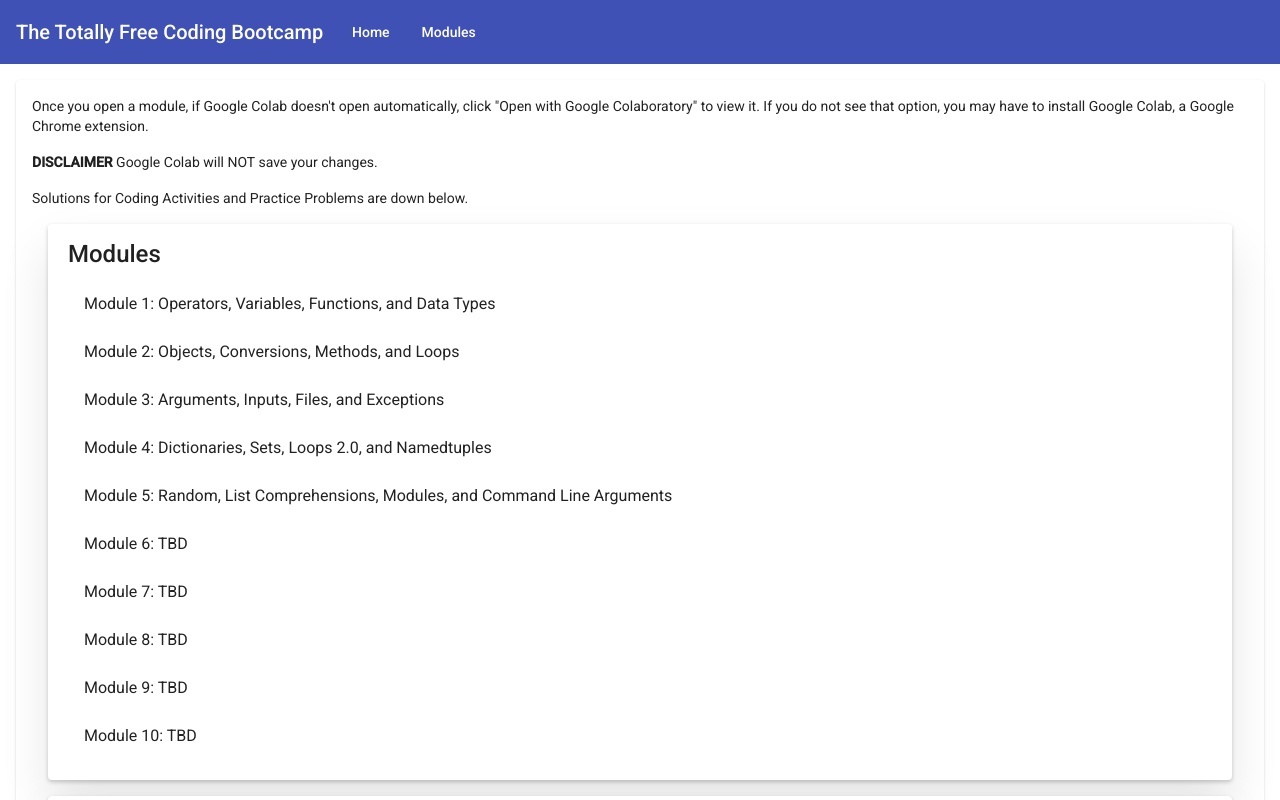
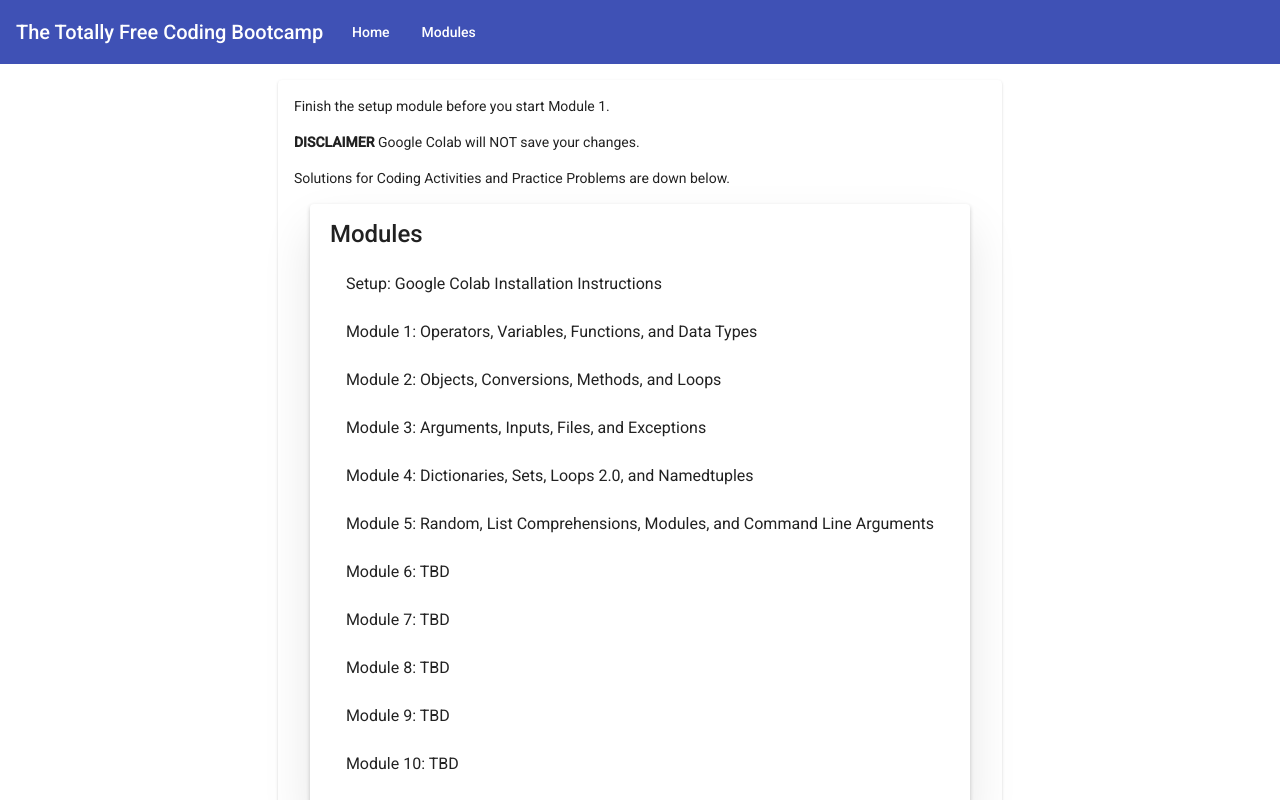
Before and after one commit to lukeren314/coding-bootcamp, an Angular app: page /modules in a window 1280 px wide. Shown: the top 800 px of the page. Built offline with nearby package versions, Linux system fonts and the light colour scheme.

Commit message:
added setup instructions

```diff
--- a/src/app/modules.json
+++ b/src/app/modules.json
@@ -1,4 +1,9 @@
 [
+  {
+    "name": "Setup",
+    "content": "Google Colab Installation Instructions",
+    "link": "https://docs.google.com/document/d/1ngieUjrdZaq52EopHTv0NvuFXtaLyQda7fUFP3xtUb8/edit?usp=sharing"
+  },
   {
     "name": "Module 1",
     "content": "Operators, Variables, Functions, and Data Types",
--- a/src/app/modules/modules.component.html
+++ b/src/app/modules/modules.component.html
@@ -1,8 +1,6 @@
 <mat-card>
   <mat-card-content>
-    Once you open a module, if Google Colab doesn't open automatically, click
-    "Open with Google Colaboratory" to view it. If you do not see that option,
-    you may have to install Google Colab, a Google Chrome extension.
+    Finish the setup module before you start Module 1.
   </mat-card-content>
   <mat-card-content>
     <b>DISCLAIMER</b> Google Colab will NOT save your changes.
```
